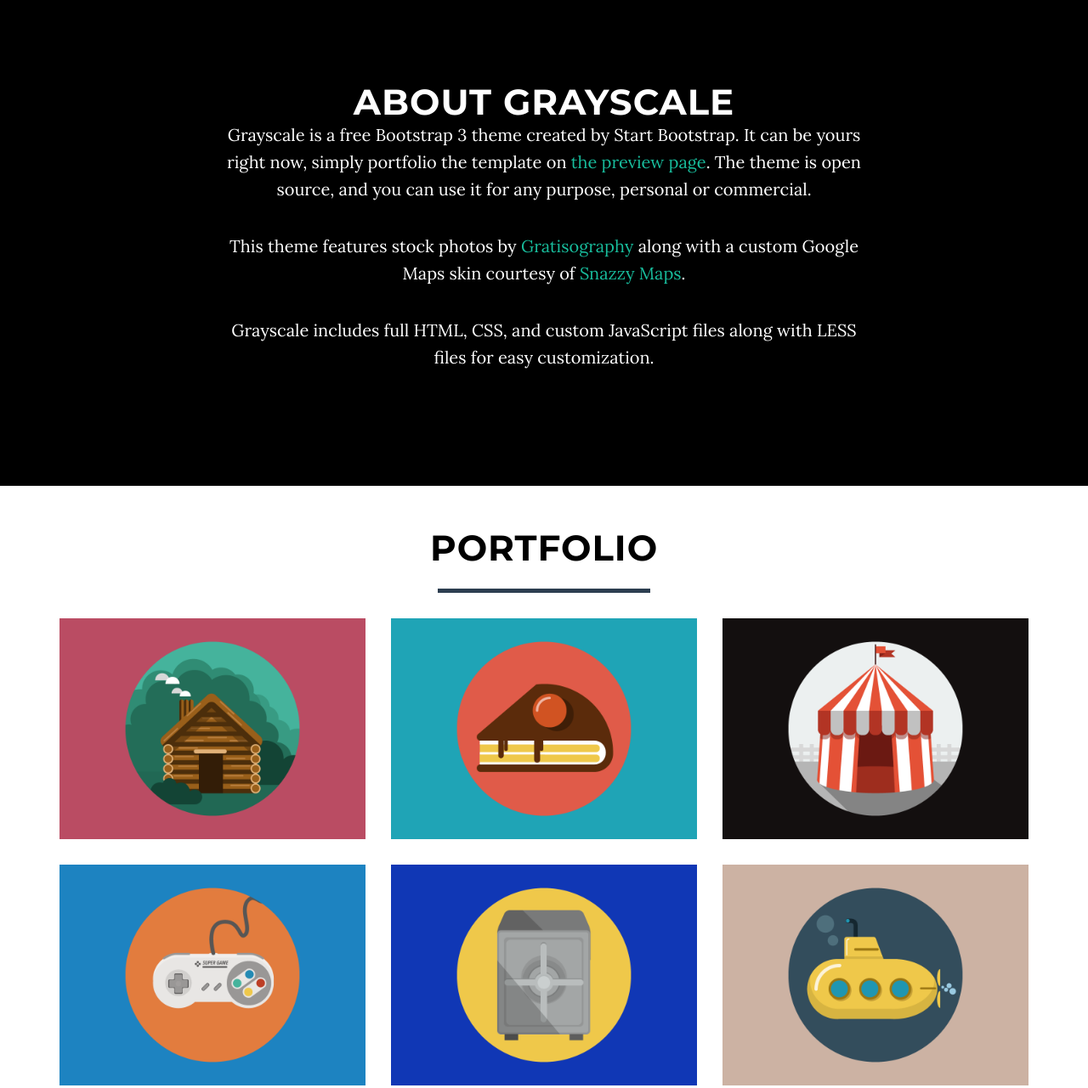
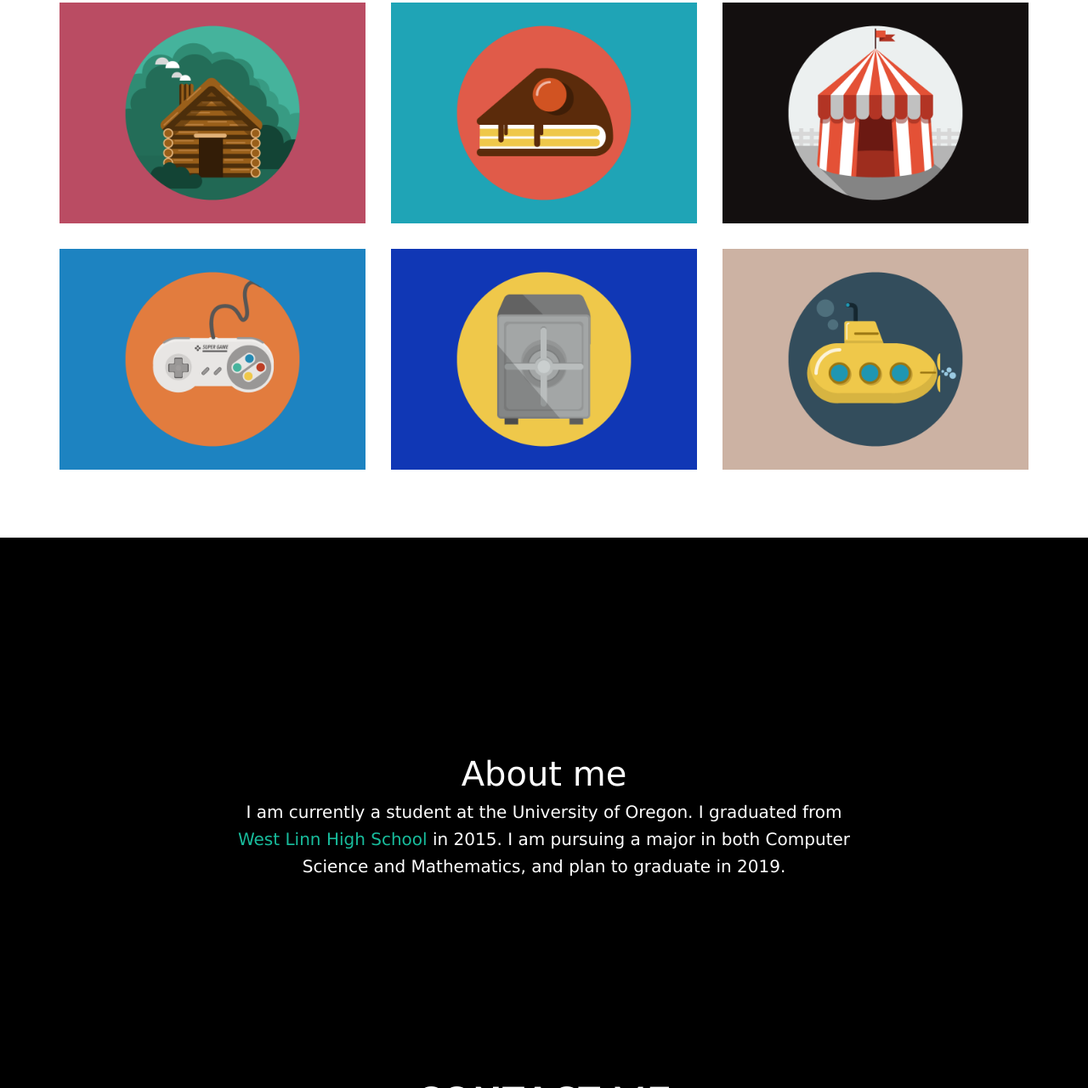
Before and after one commit to Howardlinsanity/Howardlinsanity.github.io, a plain HTML site: page index.html in a window 1280 px wide. Shown: the part 953-2234 px from the top of the page at 85% size. Drawn offline with nearby package versions, Linux system fonts and the light colour scheme.

Commit message:
Swapped the About me and Portfolio section

```diff
--- a/index.html
+++ b/index.html
@@ -52,10 +52,10 @@
                         <a href="#page-top"></a>
                     </li>
                     <li>
-                        <a class="page-scroll" href="#about">About me</a>
+                        <a class="page-scroll" href="#portfolio">Portfolio</a>
                     </li>
                     <li>
-                        <a class="page-scroll" href="#portfolio">Portfolio</a>
+                        <a class="page-scroll" href="#about">About me</a>
                     </li>
                     <li>
                         <a class="page-scroll" href="#contact">Contact</a>
@@ -86,18 +86,6 @@
             </div>
         </div>
     </header>
-
-    <!-- About Section -->
-    <section id="about" class="container content-section text-center">
-        <div class="row">
-            <div class="col-lg-8 col-lg-offset-2">
-                <h2>About Grayscale</h2>
-                <p>Grayscale is a free Bootstrap 3 theme created by Start Bootstrap. It can be yours right now, simply portfolio the template on <a href="http://startbootstrap.com/template-overviews/grayscale/">the preview page</a>. The theme is open source, and you can use it for any purpose, personal or commercial.</p>
-                <p>This theme features stock photos by <a href="http://gratisography.com/">Gratisography</a> along with a custom Google Maps skin courtesy of <a href="http://snazzymaps.com/">Snazzy Maps</a>.</p>
-                <p>Grayscale includes full HTML, CSS, and custom JavaScript files along with LESS files for easy customization.</p>
-            </div>
-        </div>
-    </section>
 
     <!-- Portfolio Grid Section -->
     <section id="portfolio" class="portfolio-section">
@@ -169,6 +157,18 @@
                         <img src="img/portfolio/submarine.png" class="img-responsive" alt="">
                     </a>
                 </div>
+            </div>
+        </div>
+    </section>
+
+    <!-- About Section -->
+    <section id="about" class="container content-section text-center">
+        <div class="row">
+            <div class="col-lg-8 col-lg-offset-2">
+              <div class="about-text-section"
+                  <h2>About me</h2>
+                  <p>I am currently a student at the University of Oregon. I graduated from <a href="http://www.wlhs.wlwv.k12.or.us/site/default.aspx?PageID=3070">West Linn High School</a> in 2015.
+                  I am pursuing a major in both Computer Science and Mathematics, and plan to graduate in 2019.</p>
             </div>
         </div>
     </section>
```
